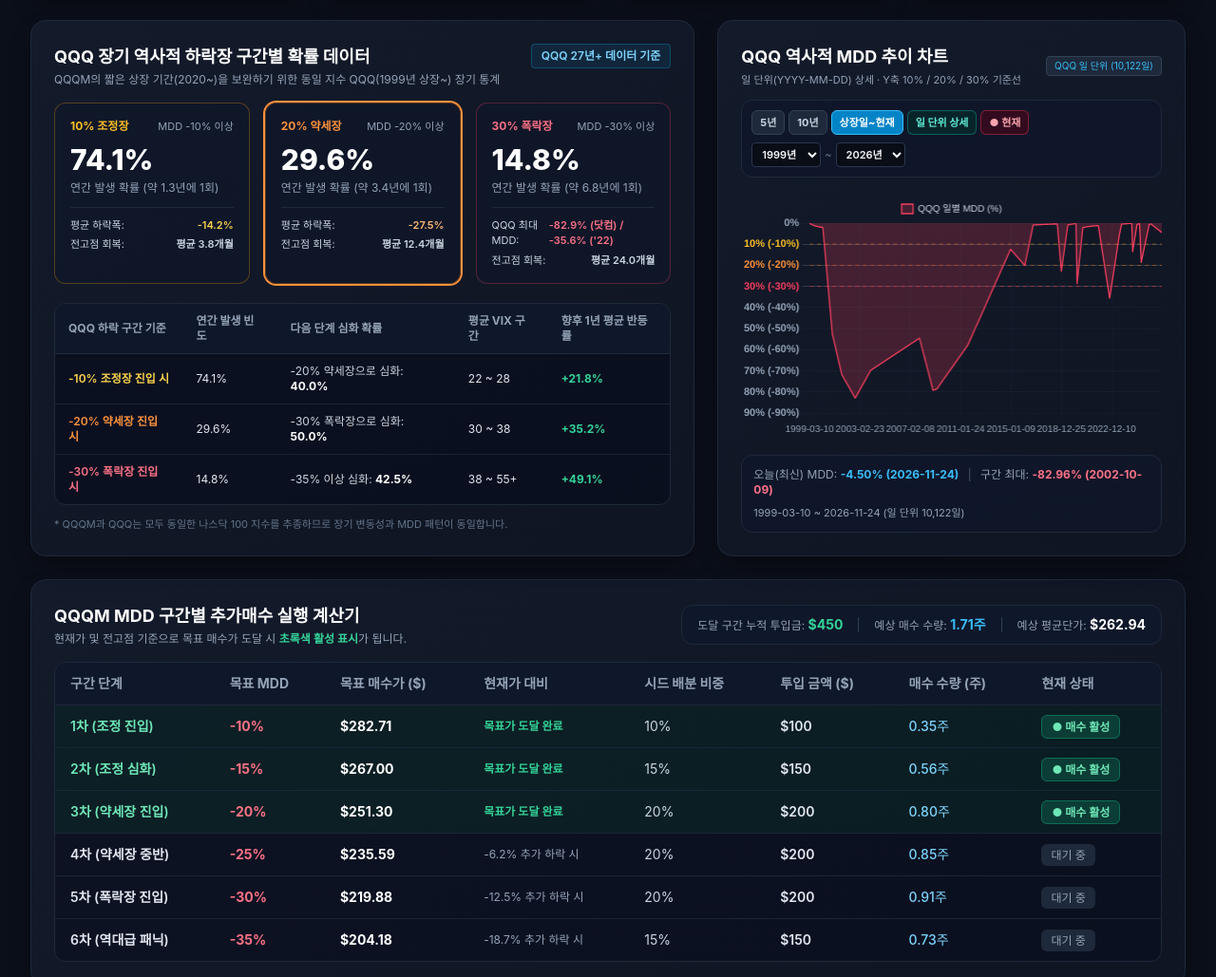
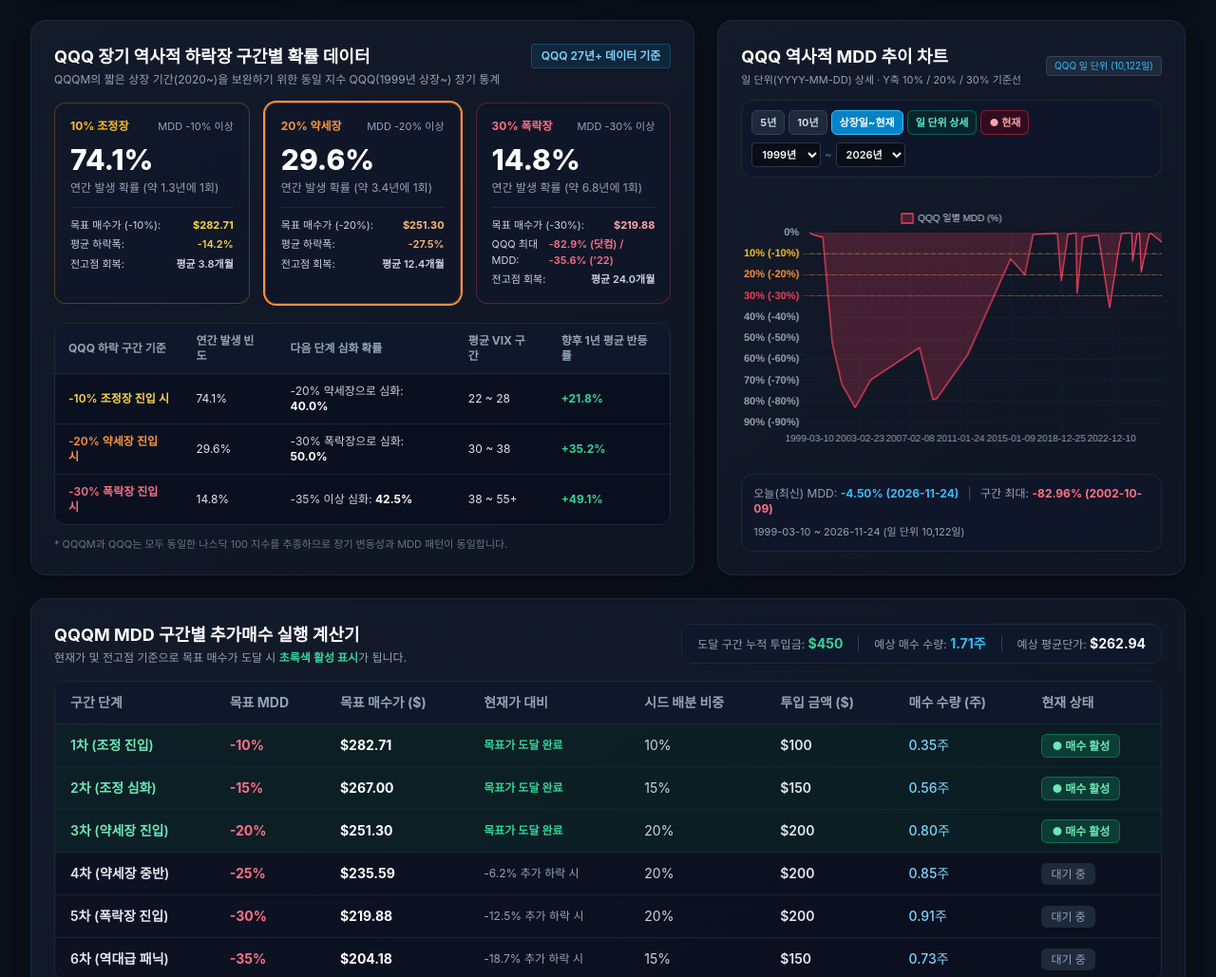
Before and after one commit to pastry1127/qqqm-mdd, a plain HTML site: page index.html in a window 1280 px wide. Shown: the part 706-1735 px from the top of the page at 95% size. Drawn offline with nearby package versions, Linux system fonts and the light colour scheme; no server answers; a web font is replaced by a local one.

Commit message:
Update index.html

```diff
--- a/index.html
+++ b/index.html
@@ -281,6 +281,10 @@
               <div class="mt-2 text-3xl font-extrabold text-white">74.1%</div>
               <p class="text-xs text-slate-400 mt-1">연간 발생 확률 (약 1.3년에 1회)</p>
               <div class="mt-3 pt-2.5 border-t border-slate-800 text-[11px] space-y-1 text-slate-300">
+                <div class="flex justify-between">
+                  <span>목표 매수가 (-10%):</span>
+                  <span id="regimeTarget10" class="font-bold text-amber-300">$282.71</span>
+                </div>
                 <div class="flex justify-between"><span>평균 하락폭:</span><span class="font-semibold text-amber-300">-14.2%</span></div>
                 <div class="flex justify-between"><span>전고점 회복:</span><span class="font-semibold">평균 3.8개월</span></div>
               </div>
@@ -295,6 +299,10 @@
               <div class="mt-2 text-3xl font-extrabold text-white">29.6%</div>
               <p class="text-xs text-slate-400 mt-1">연간 발생 확률 (약 3.4년에 1회)</p>
               <div class="mt-3 pt-2.5 border-t border-slate-800 text-[11px] space-y-1 text-slate-300">
+                <div class="flex justify-between">
+                  <span>목표 매수가 (-20%):</span>
+                  <span id="regimeTarget20" class="font-bold text-orange-300">$251.30</span>
+                </div>
                 <div class="flex justify-between"><span>평균 하락폭:</span><span class="font-semibold text-orange-300">-27.5%</span></div>
                 <div class="flex justify-between"><span>전고점 회복:</span><span class="font-semibold">평균 12.4개월</span></div>
               </div>
@@ -309,6 +317,10 @@
               <div class="mt-2 text-3xl font-extrabold text-white">14.8%</div>
               <p class="text-xs text-slate-400 mt-1">연간 발생 확률 (약 6.8년에 1회)</p>
               <div class="mt-3 pt-2.5 border-t border-slate-800 text-[11px] space-y-1 text-slate-300">
+                <div class="flex justify-between">
+                  <span>목표 매수가 (-30%):</span>
+                  <span id="regimeTarget30" class="font-bold text-rose-300">$219.88</span>
+                </div>
                 <div class="flex justify-between"><span>QQQ 최대 MDD:</span><span class="font-semibold text-rose-400">-82.9% (닷컴) / -35.6% ('22)</span></div>
                 <div class="flex justify-between"><span>전고점 회복:</span><span class="font-semibold">평균 24.0개월</span></div>
               </div>
@@ -554,7 +566,6 @@
         const nextDateObj = parseUtcDate(next.date);
         const diffDays = Math.round((nextDateObj - currDateObj) / (1000 * 60 * 60 * 24));
 
-        // 일봉 데이터가 이미 촘촘히 채워져 있는 경우(예: 1~3일 간격)는 그대로 유지
         if (diffDays <= 3) {
           expanded.push({
             date: curr.date,
@@ -564,7 +575,6 @@
           continue;
         }
 
-        // 중간 날짜가 비어 있으면 일 단위로 선형 보간하여 상세 추이 생성
         for (let step = 0; step < diffDays; step++) {
           const dObj = new Date(currDateObj.getTime() + step * 86400000);
           const dStr = formatUtcDate(dObj);
@@ -617,7 +627,6 @@
       box.classList.remove('hidden');
     }
 
-    // 연도 선택 드롭다운 초기화
     function populateYearSelectors(minYear, maxYear) {
       const startSel = document.getElementById('startYearSelect');
       const endSel = document.getElementById('endYearSelect');
@@ -640,7 +649,6 @@
       endSel.value = maxYear;
     }
 
-    // Google 스프레드시트 공개 CSV에서 A열 'VIX' 행의 B열 값을 정확히 파싱
     async function fetchVixFromGoogleSheet() {
       const vixBadge = document.getElementById('vixSourceBadge');
       vixBadge.innerText = '구글시트 동기화 중...';
@@ -700,7 +708,6 @@
         let extractedVix = null;
         let extractedDate = '';
 
-        // A열(index 0)에 'VIX' 문구가 있는 행을 찾아 B열(index 1) 값을 읽음
         for (let i = rows.length - 1; i >= 0; i--) {
           const colA = (rows[i][0] || '').replace(/^"|"$/g, '').trim();
           const colB = (rows[i][1] || '').replace(/^"|"$/g, '').trim();
@@ -735,7 +742,6 @@
       }
     }
 
-    // Twelve Data API에서 QQQM 실시간 + QQQ 1999년 상장일~현재 전체 매일 단위(1day) 시계열 가져오기
     async function fetchLiveMarketData() {
       const badge = document.getElementById('apiStatusBadge');
       const refreshBtn = document.getElementById('refreshBtn');
@@ -844,7 +850,6 @@
       }
     }
 
-    // 차트 기간 프리셋 버튼 클릭 (5년 / 10년 / 상장일~현재)
     function setChartPreset(mode) {
       document.querySelectorAll('.period-btn').forEach(btn => btn.classList.remove('period-btn-active'));
       if (mode === '5y') document.getElementById('btnRange5y').classList.add('period-btn-active');
@@ -882,7 +887,6 @@
       renderFilteredQqqMdd(currentFilteredSeries);
     }
 
-    // 수동 연도 드롭다운 변경 시
     function applyManualYearRange() {
       document.querySelectorAll('.period-btn').forEach(btn => btn.classList.remove('period-btn-active'));
 
@@ -906,7 +910,6 @@
       renderFilteredQqqMdd(currentFilteredSeries);
     }
 
-    // 일 단위 상세 포인트/툴팁 토글
     function toggleDailyDetailMode() {
       dailyDetailEnabled = !dailyDetailEnabled;
       const btn = document.getElementById('btnDailyDetail');
@@ -914,7 +917,6 @@
       renderFilteredQqqMdd(currentFilteredSeries);
     }
 
-    // 현재 보고 있는 구간에서 '오늘(가장 마지막 기준일)' 값 강조 토글
     function toggleFocusTodayInRange() {
       focusTodayEnabled = !focusTodayEnabled;
       const btn = document.getElementById('btnFocusToday');
@@ -922,7 +924,6 @@
       renderFilteredQqqMdd(currentFilteredSeries);
     }
 
-    // 선택된 기간 내 일 단위 MDD 계산 및 차트 업데이트
     function renderFilteredQqqMdd(series) {
       if (!series || series.length === 0) return;
 
@@ -1043,6 +1044,11 @@
       slider.value = price;
       document.getElementById('vixSlider').value = vix;
       document.getElementById('fgSlider').value = fg;
+
+      // 구간별 목표 매수가 업데이트 (10% 조정장, 20% 약세장, 30% 폭락장)
+      document.getElementById('regimeTarget10').innerText = `$${formatCommaNumber(ath * 0.90, 2)}`;
+      document.getElementById('regimeTarget20').innerText = `$${formatCommaNumber(ath * 0.80, 2)}`;
+      document.getElementById('regimeTarget30').innerText = `$${formatCommaNumber(ath * 0.70, 2)}`;
 
       const mddRatio = (price - ath) / ath;
       const mddPct = mddRatio * 100;
```
